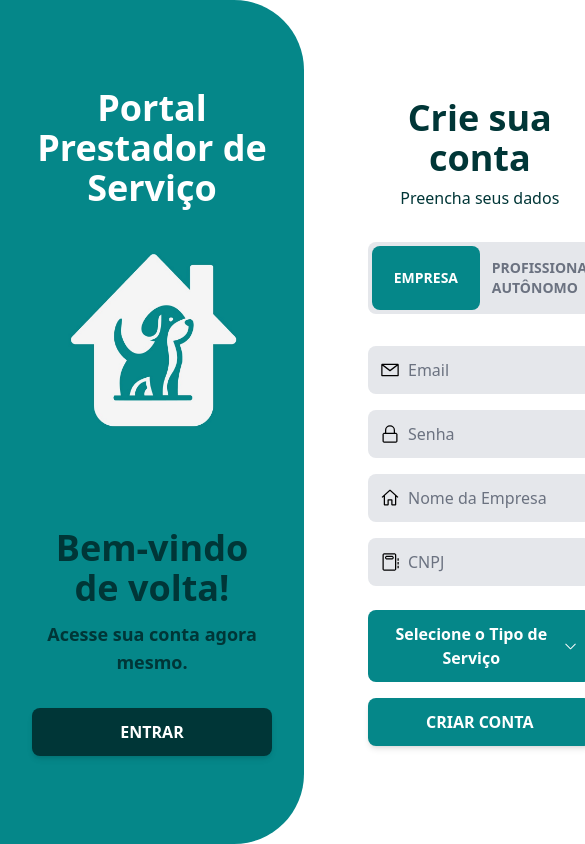
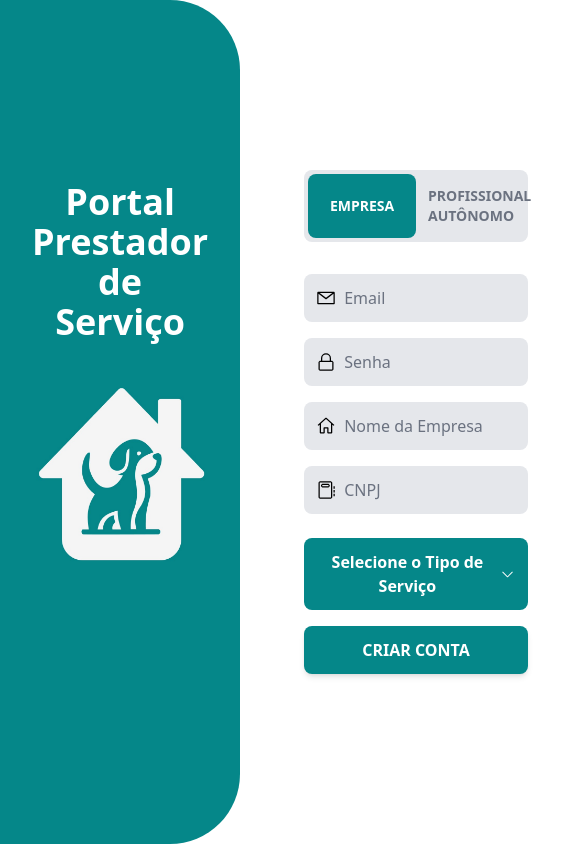
Before and after one commit to GustavoZanardi15/MyPetSync-FrontEnd, a React (Vite) app in the folder FrontEndWeb/: page /registerCompany in a window 390 px wide. Shown: the top 844 px of the page, 585 px wide, since content can reach past the window. Built offline with nearby package versions, Linux system fonts and the light colour scheme.

Commit message:
feat(frontend): integrar form de cadastro Company com authService

```diff
--- a/FrontEndWeb/src/components/auth/RegisterCompany.jsx
+++ b/FrontEndWeb/src/components/auth/RegisterCompany.jsx
@@ -1,43 +1,61 @@
+import React, { useState } from "react";
+import { useNavigate, Link } from "react-router-dom";
 import InputWithIcon from "../../components/common/InputWithIcon";
 import ServiceDropdown from "../../components/common/ServiceDropdown";
 import { VscLock, VscMail, VscHome, VscNotebook } from "react-icons/vsc";
 import AuthSidebar from "./AuthSidebar";
-import { Link } from "react-router-dom";
+import { signup } from "../../services/authService";
 
 const COLOR_TEAL = "#058789";
 const COLOR_BUTTON_BG = "#003637";
+
 const COMPANY_SERVICES = [
   "Clínica Veterinária",
   "Pet Shop",
   "Hotel para Pets",
   "Banho e Tosa",
 ];
+
 const RegisterCompany = () => {
+  const [formData, setFormData] = useState({
+    email: "",
+    password: "",
+    companyName: "",
+    cnpj: "",
+    service: COMPANY_SERVICES[0],
+    role: "COMPANY",
+  });
+  const [error, setError] = useState(null);
+  const [isLoading, setIsLoading] = useState(false);
+  const navigate = useNavigate();
+  const handleInputChange = (e) => {
+    const { name, value } = e.target;
+    setFormData((prevData) => ({ ...prevData, [name]: value }));
+    if (error) setError(null);
+  };
+  const handleServiceChange = (serviceValue) => {
+    setFormData((prevData) => ({ ...prevData, service: serviceValue }));
+  };
+  const handleSubmit = async (e) => {
+    e.preventDefault();
+    setIsLoading(true);
+    setError(null);
+
+    try {
+      await signup(formData);
+      navigate("/home");
+    } catch (err) {
+      setError(err.message);
+    } finally {
+      setIsLoading(false);
+    }
+  };
+
   return (
     <div className="flex w-full min-h-screen">
-      <AuthSidebar widthClass="lg:w-1/3">
-        <div className="area-formulario text-center text-[#003637]">
-          <h2 className="text-4xl font-bold mb-3">Bem-vindo de volta! </h2>
-          <p className="text-lg font-semibold mb-8">
-            Acesse sua conta agora mesmo.
-          </p>
-          <Link
-            to="/login"
-            style={{ backgroundColor: COLOR_BUTTON_BG }}
-            className="w-60 p-3 text-white font-bold rounded-lg hover:opacity-90 transition shadow-md inline-block"
-          >
-            ENTRAR
-          </Link>
-        </div>
-      </AuthSidebar>
+      <AuthSidebar widthClass="lg:w-1/3"></AuthSidebar>
       <div className="w-full lg:w-3/5 p-16 flex justify-center items-center">
         <div className="w-full max-w-md">
-          <h2 className="text-4xl font-bold text-center text-[#003637] mb-2">
-            Crie sua conta
-          </h2>
-          <p className="text-[#003637] font-medium text-center mb-8">
-            Preencha seus dados
-          </p>
           <div className="flex bg-gray-200 rounded-lg p-1 mb-8">
             <button
               className="w-1/2 p-3 text-sm font-semibold rounded-lg text-white"
@@ -52,23 +70,57 @@ const RegisterCompany = () => {
               PROFISSIONAL AUTÔNOMO
             </Link>
           </div>
-          <form className="space-y-4">
-            <InputWithIcon Icon={VscMail} type="email" placeholder="Email" />
-            <InputWithIcon Icon={VscLock} type="password" placeholder="Senha" />
+          <form className="space-y-4" onSubmit={handleSubmit}>
+            <InputWithIcon
+              Icon={VscMail}
+              type="email"
+              placeholder="Email"
+              name="email"
+              value={formData.email}
+              onChange={handleInputChange}
+            />
+            <InputWithIcon
+              Icon={VscLock}
+              type="password"
+              placeholder="Senha"
+              name="password"
+              value={formData.password}
+              onChange={handleInputChange}
+            />
             <InputWithIcon
               Icon={VscHome}
               type="text"
               placeholder="Nome da Empresa"
+              name="companyName"
+              value={formData.companyName}
+              onChange={handleInputChange}
             />
-            <InputWithIcon Icon={VscNotebook} type="text" placeholder="CNPJ" />
-            <ServiceDropdown services={COMPANY_SERVICES} />
-            <Link
-              to="/login"
+            <InputWithIcon
+              Icon={VscNotebook}
+              type="text"
+              placeholder="CNPJ"
+              name="cnpj"
+              value={formData.cnpj}
+              onChange={handleInputChange}
+            />
+            <ServiceDropdown
+              services={COMPANY_SERVICES}
+              value={formData.service}
+              onChange={handleServiceChange}
+            />
+            {error && (
+              <p className="text-red-500 font-semibold text-sm text-center">
+                {error}
+              </p>
+            )}
+            <button
+              type="submit"
               style={{ backgroundColor: COLOR_TEAL }}
-              className="w-full p-3 mt-8 text-white font-bold rounded-lg hover:opacity-90 transition shadow-md text-center inline-block"
+              className="w-full p-3 mt-8 text-white font-bold rounded-lg hover:opacity-90 transition shadow-md text-center"
+              disabled={isLoading}
             >
-              CRIAR CONTA
-            </Link>
+              {isLoading ? "CRIANDO CONTA..." : "CRIAR CONTA"}
+            </button>
           </form>
         </div>
       </div>
```
